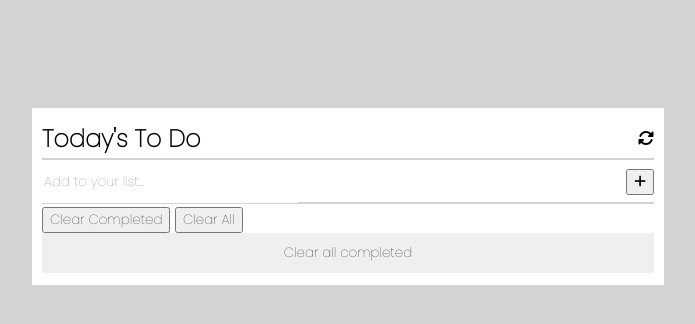
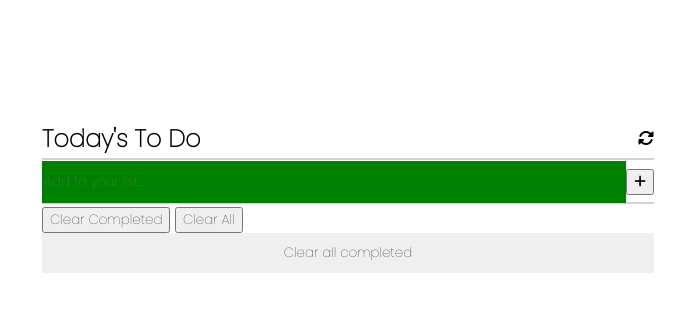
Before and after one commit to FrankMugagga/todo_list, a website built with webpack: page src/index.html in a window 1280 px wide. Shown: the whole page, without its empty margins (292-987 px from the left). Built offline with nearby package versions, Linux system fonts and the light colour scheme.

Commit message:
added style to the input elemet

```diff
--- a/src/style.css
+++ b/src/style.css
@@ -3,7 +3,7 @@ body {
   flex-direction: column;
   align-items: center;
   justify-content: center;
-  background: lightgray;
+  background: lightgragree;
 }
 
 * {
@@ -37,7 +37,8 @@ body {
 
 .input {
   height: 100%;
-  border: none;
+  width: 95%;
+  border: none; background: green;
 }
 
 .list {
```
Also changed, not shown: src/index.html (+0 -2 lines).
